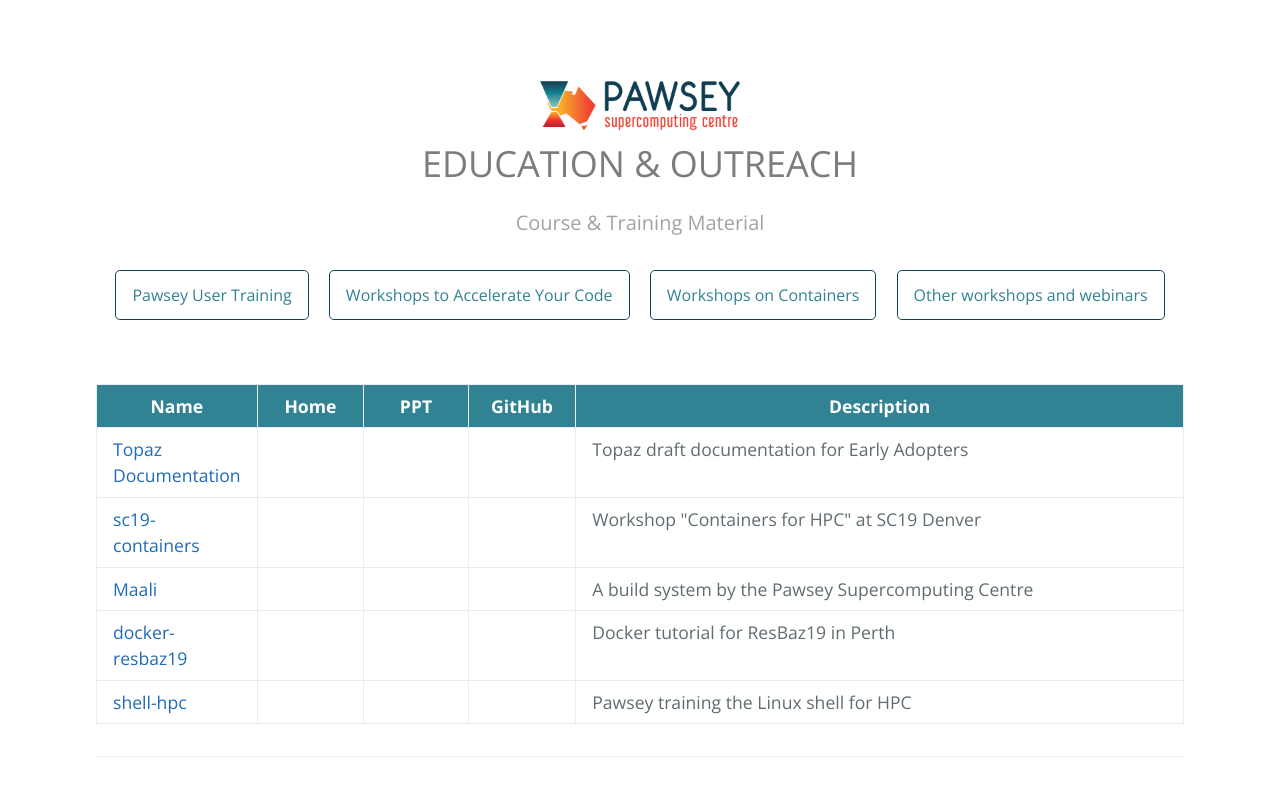
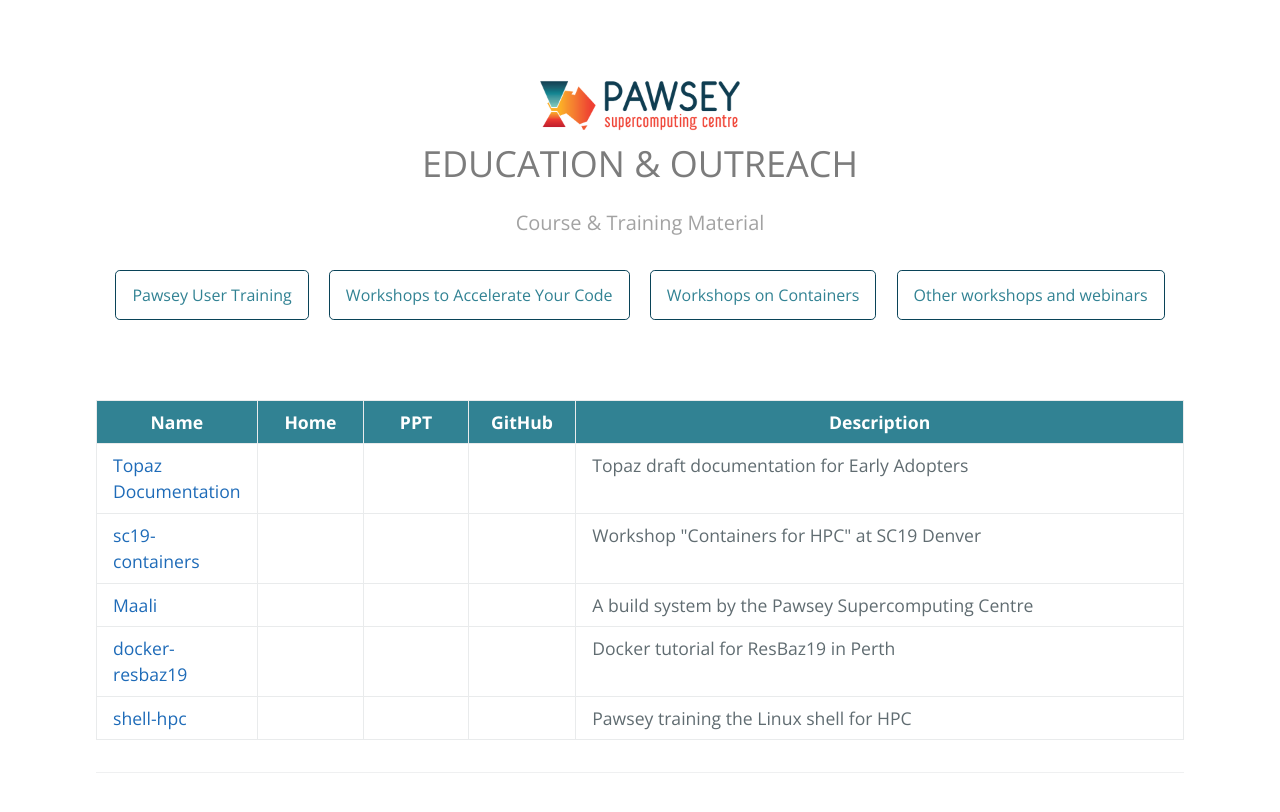
Before and after one commit to ratkinson0405/ratkinson0405.github.io, a Jekyll site: the page built from index.md, in a window 1280 px wide. Shown: the top 812 px of the page. Built offline with Jekyll 4.4.1, drawn with Linux system fonts in a browser that asks for light colours; our own code applies the rules of GitHub Pages for plain Markdown files; the repository's description, which GitHub fills in, is left out.

Commit message:
Update jekyll-theme-cayman-red.scss

```diff
--- a/_sass/jekyll-theme-cayman-red.scss
+++ b/_sass/jekyll-theme-cayman-red.scss
@@ -111,7 +111,7 @@ a {
   background-color: $header-bg-color;
 
   @include large {
-    padding: 5rem 6rem 1rem;
+    padding: 5rem 6rem 2rem;
   }
 
   @include medium {
```
